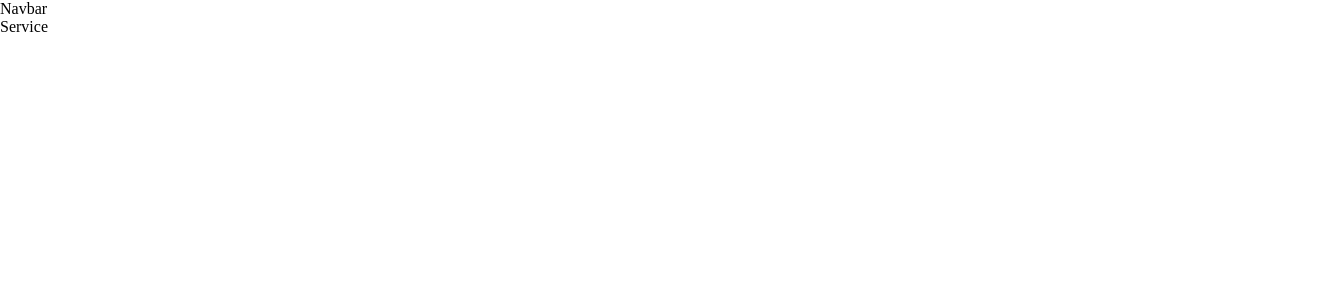
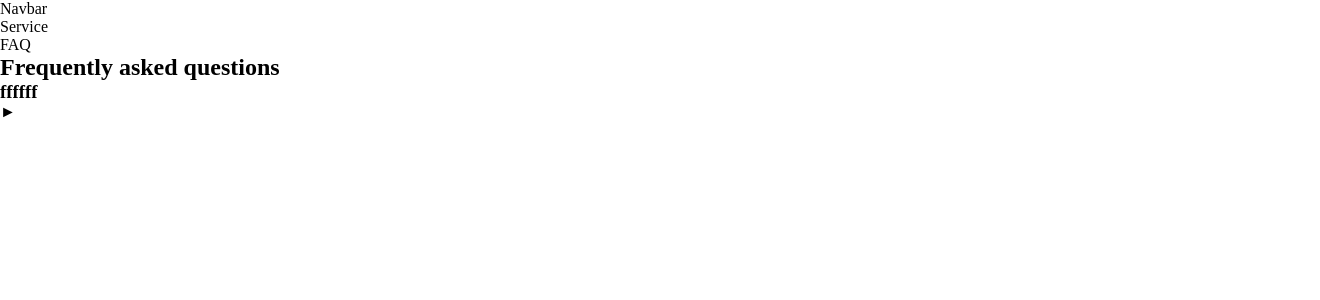
Before and after one commit to savbatovasadbek/newFigma, a React (Vite) app: page / in a window 1280 px wide. Shown: the top 300 px of the page, 1320 px wide, since content can reach past the window. Built offline with nearby package versions, Linux system fonts and the light colour scheme.

Commit message:
accordion

```diff
--- a/package.json
+++ b/package.json
@@ -10,6 +10,7 @@
     "preview": "vite preview"
   },
   "dependencies": {
+    "accordion-js": "^3.3.4",
     "react": "^18.2.0",
     "react-dom": "^18.2.0"
   },
--- a/src/App.jsx
+++ b/src/App.jsx
@@ -1,4 +1,6 @@
 import "./App.css";
+import AccordionPage from "./components/Accordion/AccordionPage";
+import Accordion from "./components/Accordion/AccordionPage";
 import Navbar from "./components/Navbar/Navbar";
 import Service from "./components/Service/Service";
 
@@ -7,6 +9,7 @@ function App() {
     <>
       <Navbar />
       <Service />
+      <AccordionPage />
     </>
   );
 }
--- /dev/null
+++ b/src/components/Accordion/Accordion.jsx
@@ -0,0 +1,28 @@
+import React, { useState } from "react";
+import styles from "./Accordion.module.css";
+
+export default function Accordion({ children }) {
+  const [isActive, setIsActive] = useState(false);
+
+  const toggleAccordion = () => {
+    setIsActive(!setIsActive);
+  };
+  return (
+    <div className="accordion">
+      <div className="accordion-header" onClick={toggleAccordion}>
+        <h3>{children}</h3>
+        <span>{isActive ? "▼" : "►"}</span>
+      </div>
+      {isActive && (
+        <div className="accordion-content">
+          <p>
+            Lorem ipsum dolor, sit amet consectetur adipisicing elit. Dolorum
+            eligendi iure voluptas reprehenderit quo explicabo natus quae nulla
+            rem blanditiis, sequi similique. Maiores maxime commodi pariatur,
+            provident dolorum doloribus facilis?
+          </p>
+        </div>
+      )}
+    </div>
+  );
+}
--- /dev/null
+++ b/src/components/Accordion/AccordionPage.jsx
@@ -0,0 +1,17 @@
+import React from "react";
+import styles from "./AccordionPage.module.css";
+import Accordion from "./Accordion";
+
+export default function AccordionPage() {
+  return (
+    <section className={`container ${styles.accordion}`}>
+      <div className={styles.accordionTop}>
+        <span>FAQ</span>
+        <h2>Frequently asked questions</h2>
+      </div>
+      <div className={styles.accordionSpace}>
+        <Accordion>ffffff</Accordion>
+      </div>
+    </section>
+  );
+}
```
Also changed, not shown: src/components/Accordion/Accordion.module.css (added), src/components/Accordion/AccordionPage.module.css (added), 1 other file (tests, documents, lock files or other folders).
